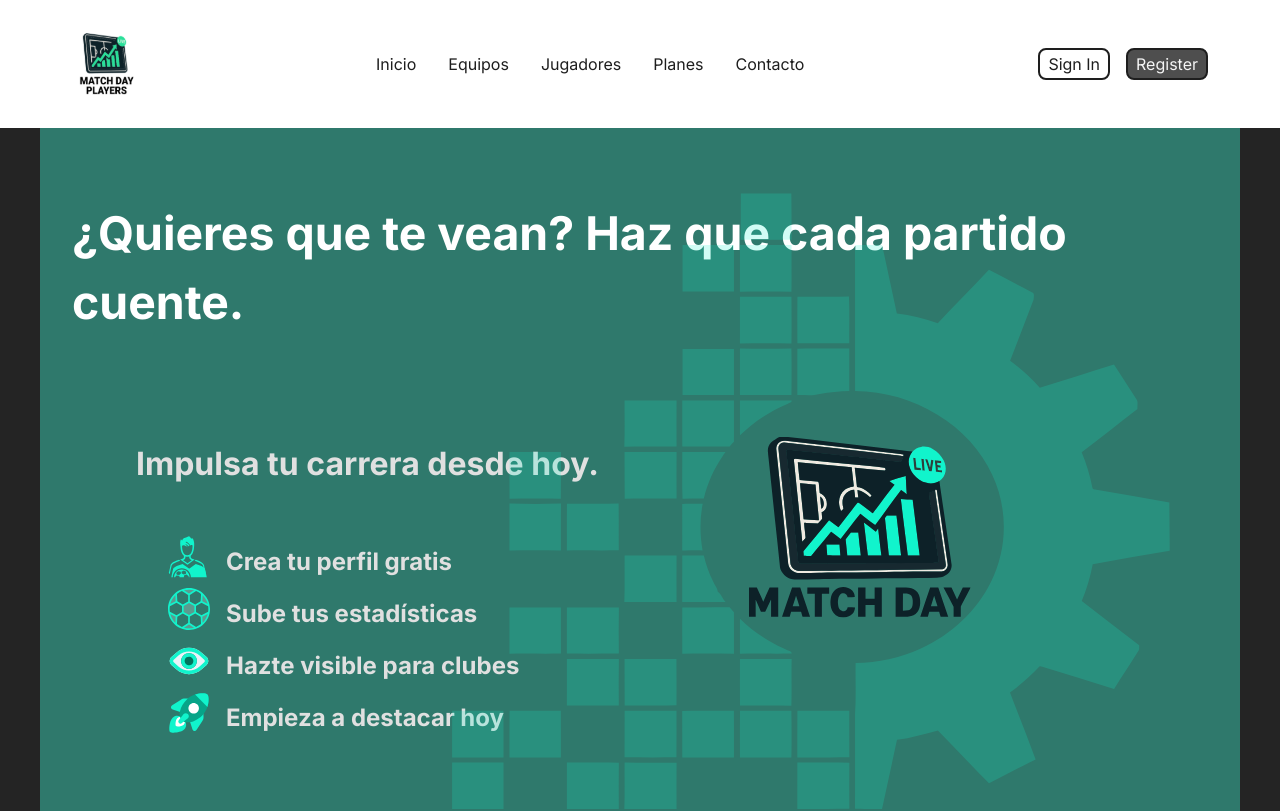
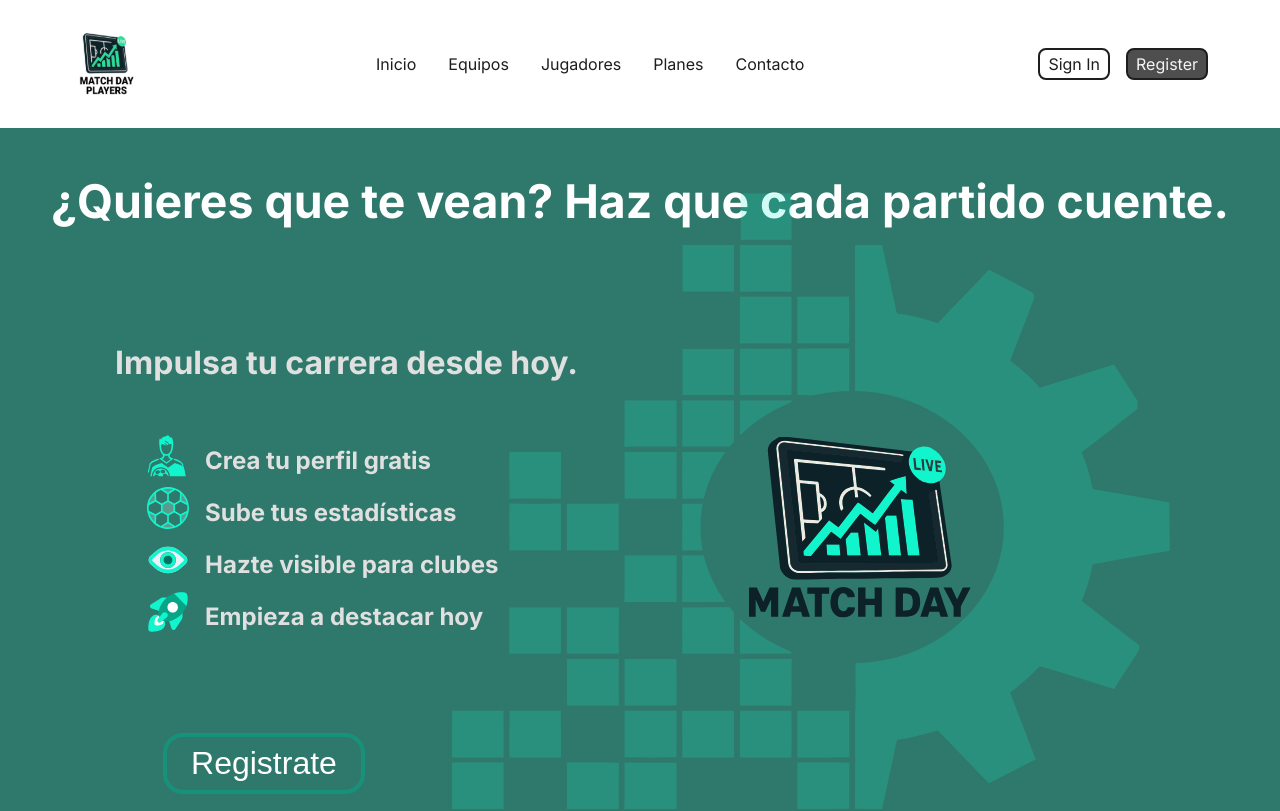
Before and after one commit to SEJAps/match-day-prueba, a React (Vite) app: page / in a window 1280 px wide. Shown: the top 811 px of the page. Built offline with nearby package versions, Linux system fonts and the light colour scheme.

Commit message:
feat: reorganizar estructura de App y ajustar estilos en Hero para mejorar la semántica y el diseño

```diff
--- a/src/App.tsx
+++ b/src/App.tsx
@@ -8,9 +8,12 @@
   return (
     <>
       <Header />
-      <main className={styles.main}>
-        <Hero />
-      </main>
+      <section className={styles.container}>
+        <main className={styles.main}>
+          <Hero />
+        </main>
+      </section>
+
     </>
   )
 }
--- a/src/app.module.css
+++ b/src/app.module.css
@@ -1,9 +1,17 @@
+.container {
+  background-color: #2F796C;
+  max-width: 100svw;
+  min-height: 100dvh;
+  margin: 0 auto;
+}
+
 .main {
   position: relative;
-  padding: 2rem;
-  background-color: #2F796C;
+  display: flex;
+  flex-direction: column;
+  align-items: center;
+  justify-content: center;
   max-width: 1200px;
-  min-height: 100dvh;
+  min-height: fit-content;
   margin: 0 auto;
-  color: #F5F5F5;
 }
--- a/src/components/hero/hero.module.css
+++ b/src/components/hero/hero.module.css
@@ -6,7 +6,7 @@
 }
 
 .heroHeader {
-  position: relative;
+
   display: flex;
   flex-direction: column;
   justify-content: center;
```
